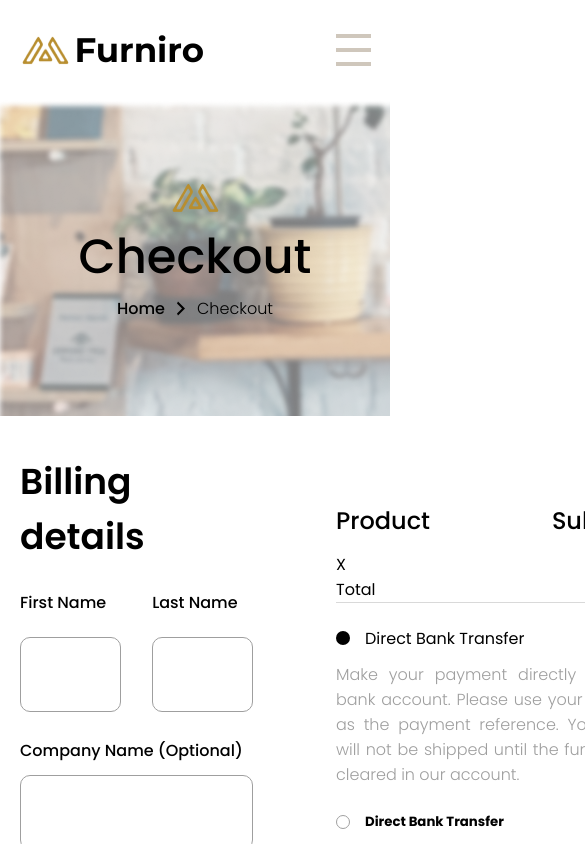
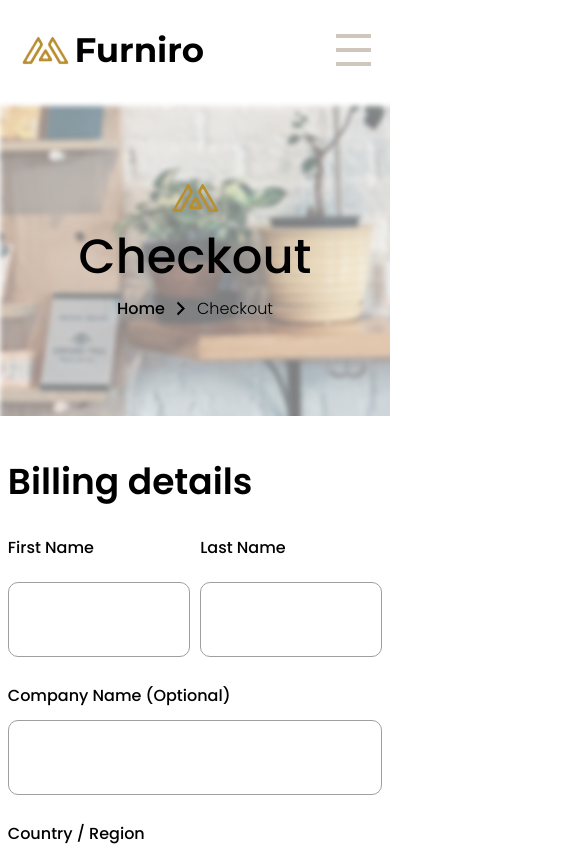
Before and after one commit to SubwaySerfer/e-commerce, a Vue app: page /checkout in a window 390 px wide. Shown: the top 844 px of the page, 585 px wide, since content can reach past the window. Built offline with nearby package versions, Linux system fonts and the light colour scheme.

Commit message:
update: checkoutPage css

```diff
--- a/src/components/checkout/CheckoutForm.vue
+++ b/src/components/checkout/CheckoutForm.vue
@@ -60,6 +60,10 @@
   height: 7.5rem;
   width: 100%;
   margin-top: 2.2rem;
+  font-size: 1.6rem;
+  font-style: normal;
+  font-weight: 400;
+  line-height: normal;
 }
 
 .fullname__label {
@@ -95,17 +99,35 @@
 
 @media(max-width: 1100px) {
   .checkout-form {
-    width: 60.8rem;
+    /* width: 60.8rem; */
     padding: 3.8rem 2rem 4rem;
     gap: 2.6rem;
   }
 
-  .checkout-form__label {
+  .checkout-form__label,
+  .fullname__label {
     gap: 1.2rem
   }
 
-  .checkout-form__input {
+  .checkout-form__input,
+  .fullname__input {
     padding: 1.6rem .5rem 1.5rem 1.9rem;
   }
 }
+
+@media(max-width: 630px) {
+  .checkout-form {
+    width: 100%;
+  }
+
+  .checkout-form__fullname {
+    gap: 1rem;
+  }
+}
+
+@media(max-width: 450px) {
+  .checkout-form {
+    padding: 3.8rem 2vw 4rem;
+  }
+}
 </style>
--- a/src/components/checkout/PriceBlock.vue
+++ b/src/components/checkout/PriceBlock.vue
@@ -148,4 +148,24 @@
   font-weight: 400;
   line-height: normal;
 }
+
+@media(max-width: 1100px) {
+  .price-block {
+    padding: 8.7rem 1.7rem;
+    /* width: min-content; */
+  }
+}
+
+@media(max-width: 830px) {
+  .price-block {
+    width: min-content;
+  }
+}
+
+@media(max-width: 700px) {
+  .price-block {
+    width: 100%;
+    padding: 8.7rem 4vw;
+  }
+}
 </style>
--- a/src/pages/checkout/CheckoutPage.vue
+++ b/src/pages/checkout/CheckoutPage.vue
@@ -25,4 +25,17 @@ export default {
   width: 100%;
   gap: 2.6rem;
 }
+
+@media(max-width: 1100px) {
+  .checkout-section {
+    gap: 0;
+  }
+}
+
+@media(max-width: 700px) {
+  .checkout-section {
+    flex-direction: column;
+    align-items: center
+  }
+}
 </style>
```
